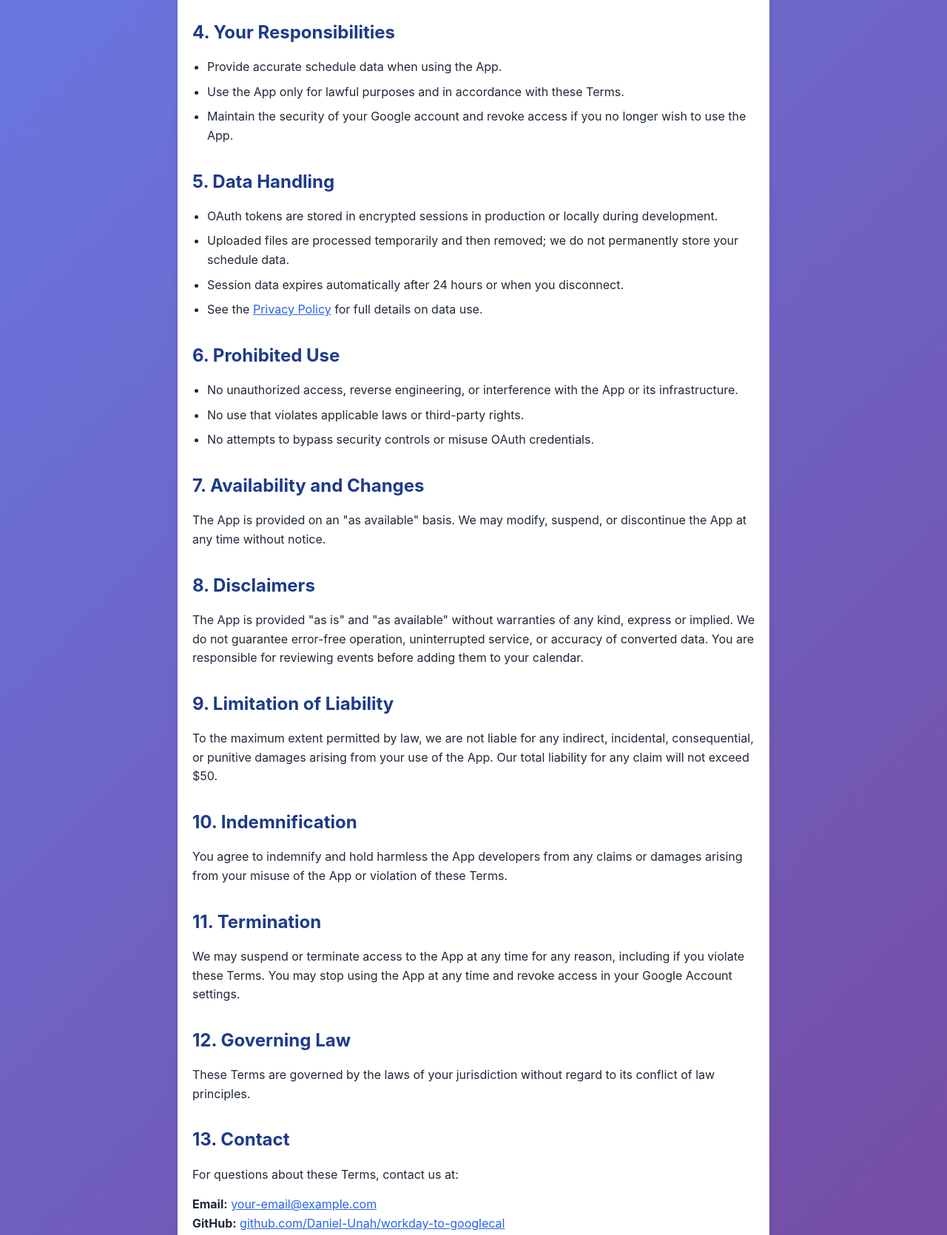
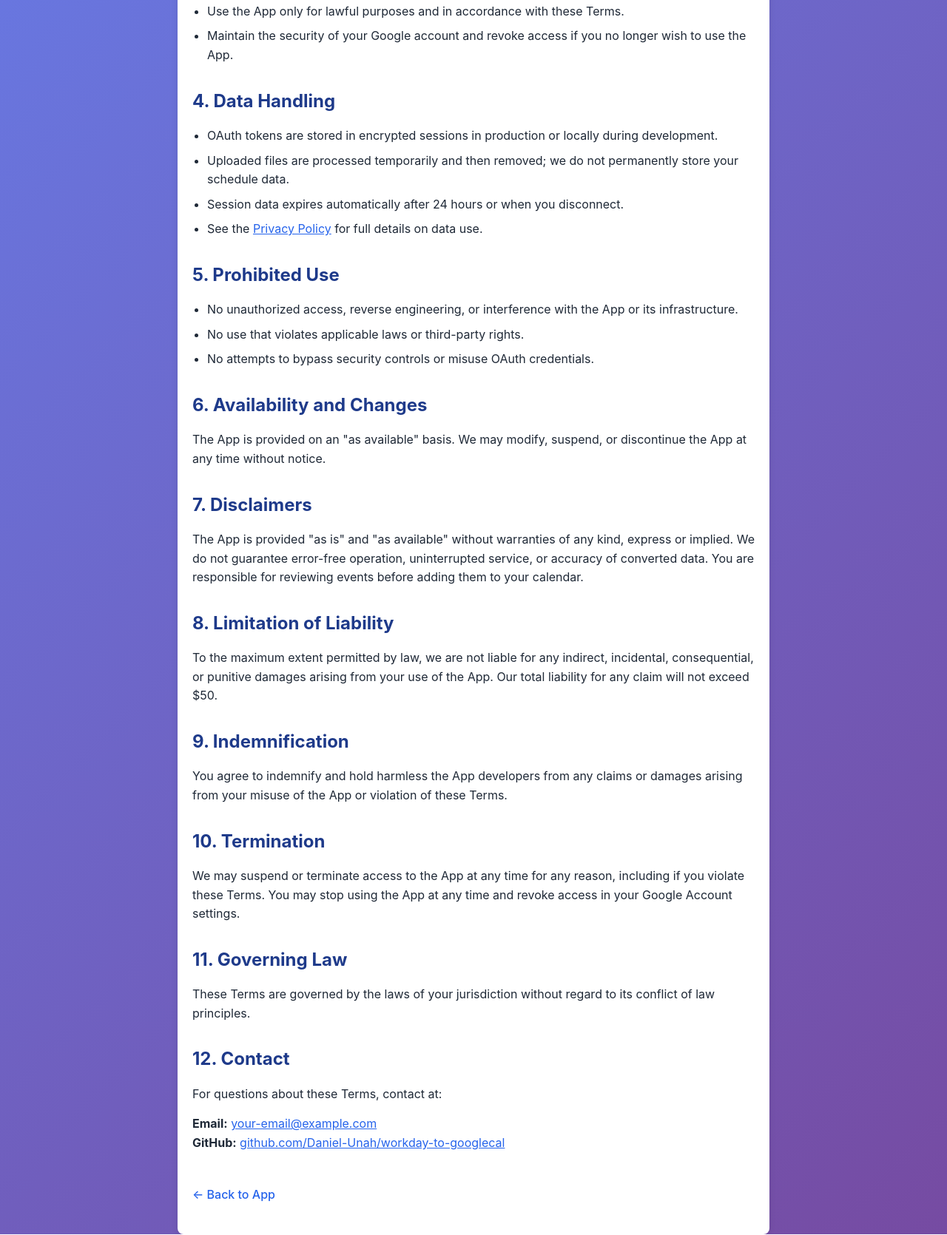
Before and after one commit to Daniel-Unah/workday-to-googlecal, a website: page public/terms.html in a window 1280 px wide. Shown: the part 523-2193 px from the top of the page at 74% size. Drawn offline with Linux system fonts and the light colour scheme.

Commit message:
updated terms of service

```diff
--- a/public/terms.html
+++ b/public/terms.html
@@ -71,17 +71,14 @@
         <h2>2. Description of Service</h2>
         <p>The App converts course schedule data exported from Workday into calendar events and can add those events to your Google Calendar or export them as an ICS file.</p>
 
-        <h2>3. Eligibility</h2>
-        <p>You must be at least 18 years old (or the age of majority in your jurisdiction) to use the App.</p>
-
-        <h2>4. Your Responsibilities</h2>
+        <h2>3. Your Responsibilities</h2>
         <ul>
             <li>Provide accurate schedule data when using the App.</li>
             <li>Use the App only for lawful purposes and in accordance with these Terms.</li>
             <li>Maintain the security of your Google account and revoke access if you no longer wish to use the App.</li>
         </ul>
 
-        <h2>5. Data Handling</h2>
+        <h2>4. Data Handling</h2>
         <ul>
             <li>OAuth tokens are stored in encrypted sessions in production or locally during development.</li>
             <li>Uploaded files are processed temporarily and then removed; we do not permanently store your schedule data.</li>
@@ -89,33 +86,33 @@
             <li>See the <a href="/privacy.html">Privacy Policy</a> for full details on data use.</li>
         </ul>
 
-        <h2>6. Prohibited Use</h2>
+        <h2>5. Prohibited Use</h2>
         <ul>
             <li>No unauthorized access, reverse engineering, or interference with the App or its infrastructure.</li>
             <li>No use that violates applicable laws or third-party rights.</li>
             <li>No attempts to bypass security controls or misuse OAuth credentials.</li>
         </ul>
 
-        <h2>7. Availability and Changes</h2>
+        <h2>6. Availability and Changes</h2>
         <p>The App is provided on an "as available" basis. We may modify, suspend, or discontinue the App at any time without notice.</p>
 
-        <h2>8. Disclaimers</h2>
+        <h2>7. Disclaimers</h2>
         <p>The App is provided "as is" and "as available" without warranties of any kind, express or implied. We do not guarantee error-free operation, uninterrupted service, or accuracy of converted data. You are responsible for reviewing events before adding them to your calendar.</p>
 
-        <h2>9. Limitation of Liability</h2>
+        <h2>8. Limitation of Liability</h2>
         <p>To the maximum extent permitted by law, we are not liable for any indirect, incidental, consequential, or punitive damages arising from your use of the App. Our total liability for any claim will not exceed $50.</p>
 
-        <h2>10. Indemnification</h2>
+        <h2>9. Indemnification</h2>
         <p>You agree to indemnify and hold harmless the App developers from any claims or damages arising from your misuse of the App or violation of these Terms.</p>
 
-        <h2>11. Termination</h2>
+        <h2>10. Termination</h2>
         <p>We may suspend or terminate access to the App at any time for any reason, including if you violate these Terms. You may stop using the App at any time and revoke access in your Google Account settings.</p>
 
-        <h2>12. Governing Law</h2>
+        <h2>11. Governing Law</h2>
         <p>These Terms are governed by the laws of your jurisdiction without regard to its conflict of law principles.</p>
 
-        <h2>13. Contact</h2>
-        <p>For questions about these Terms, contact us at:</p>
+        <h2>12. Contact</h2>
+        <p>For questions about these Terms, contact at:</p>
         <p>
             <strong>Email:</strong> <a href="mailto:your-email@example.com">your-email@example.com</a><br>
             <strong>GitHub:</strong> <a href="https://github.com/Daniel-Unah/workday-to-googlecal" target="_blank" rel="noopener noreferrer">github.com/Daniel-Unah/workday-to-googlecal</a>
```
